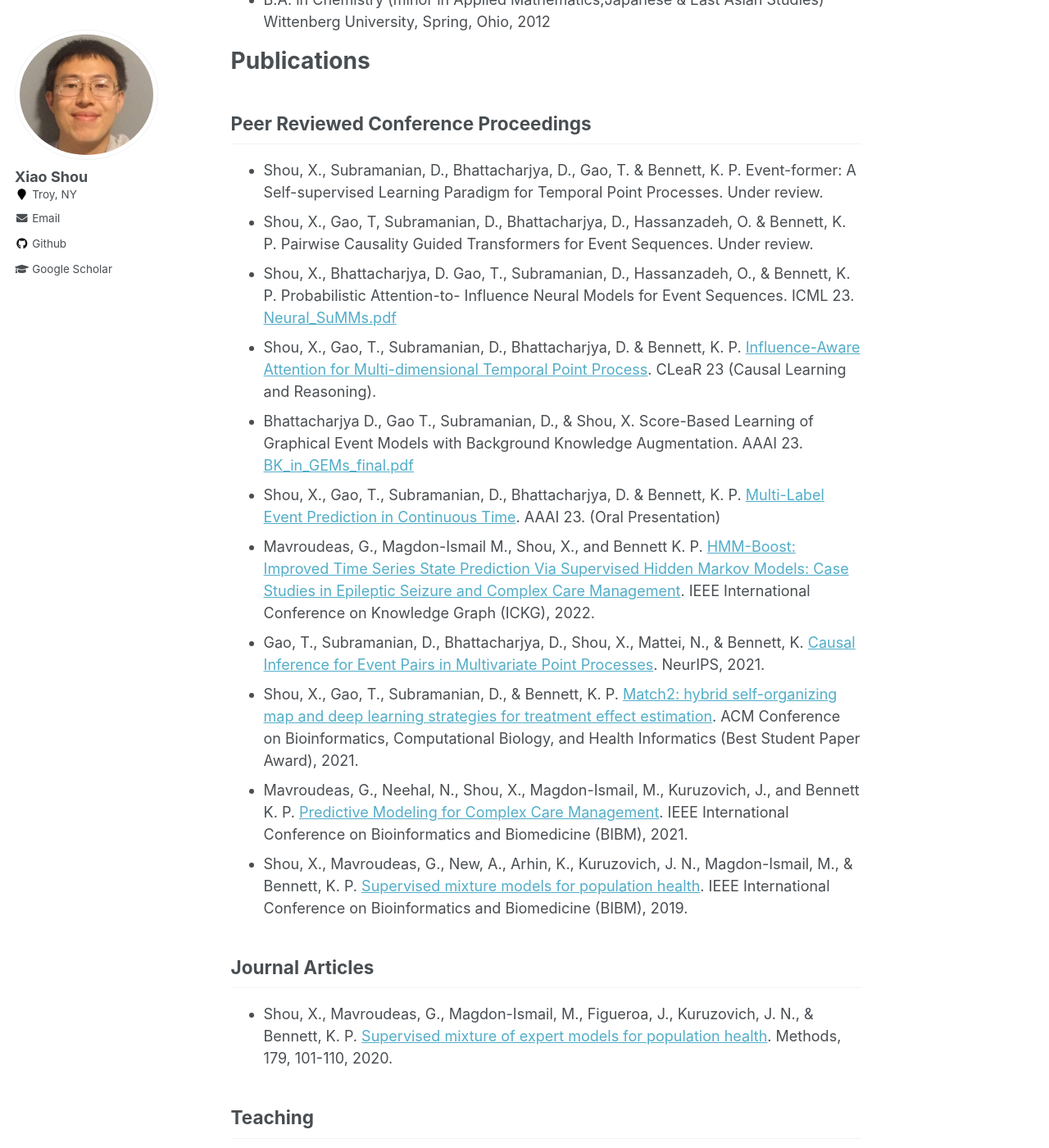
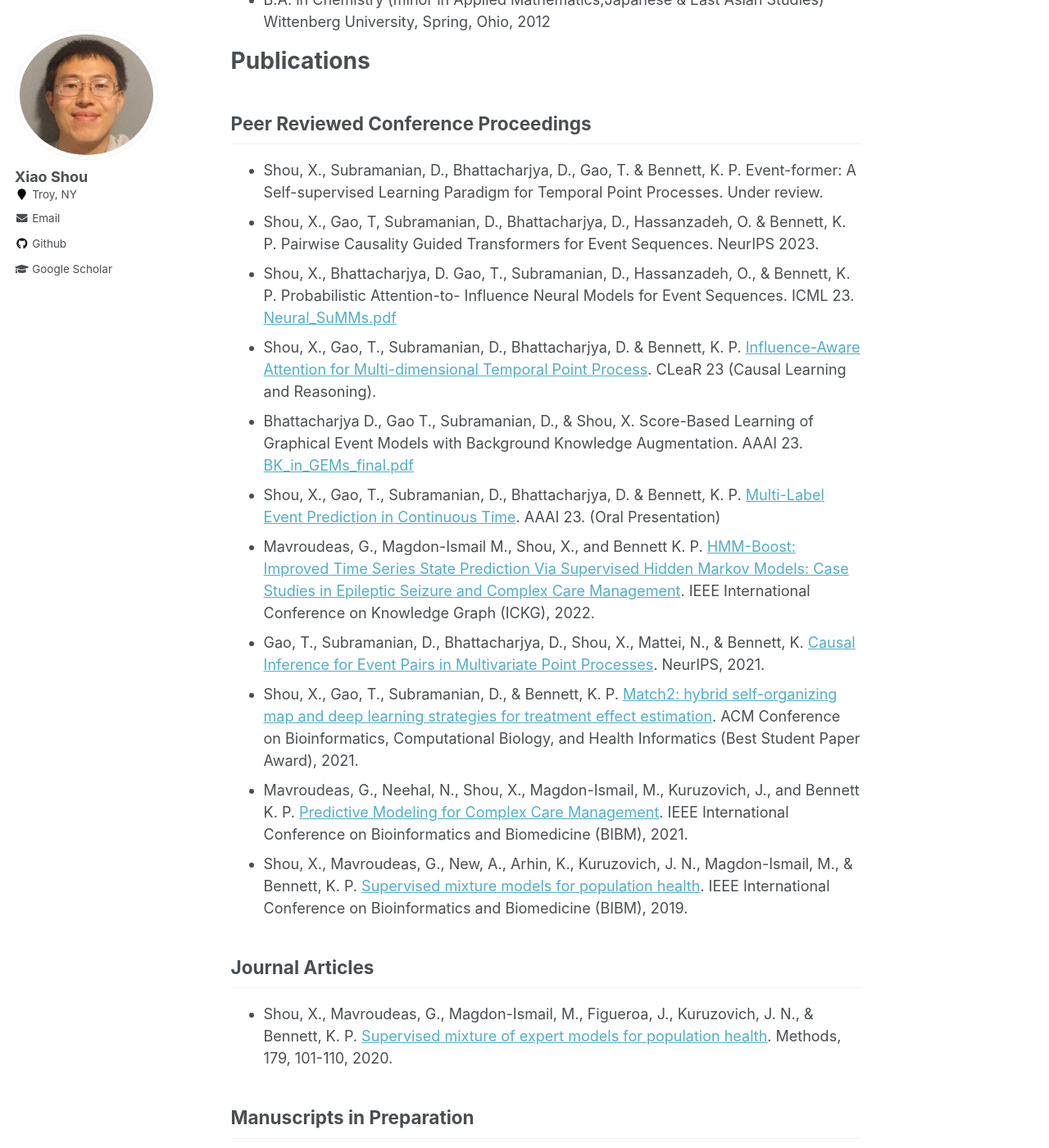
Before and after one commit to shou-xiao/shou-xiao1.github.io, a Jekyll site: the page built from _pages/about.md, in a window 1280 px wide and 1400 px high, scrolled down 701 px. Shown: the whole window at 82% size. Built offline with Jekyll 4.4.1, drawn with Linux system fonts in a browser that asks for light colours; some of the changed text lies outside the part shown.

Commit message:
Update about.md

```diff
--- a/_pages/about.md
+++ b/_pages/about.md
@@ -34,7 +34,7 @@ Publications
 Peer Reviewed Conference Proceedings
 -----
 * Shou, X., Subramanian, D., Bhattacharjya, D., Gao, T. & Bennett, K. P. Event-former: A Self-supervised Learning Paradigm for Temporal Point Processes. Under review.
-* Shou, X., Gao, T, Subramanian, D., Bhattacharjya, D., Hassanzadeh, O. & Bennett, K. P. Pairwise Causality Guided Transformers for Event Sequences. Under review.
+* Shou, X., Gao, T, Subramanian, D., Bhattacharjya, D., Hassanzadeh, O. & Bennett, K. P. Pairwise Causality Guided Transformers for Event Sequences. NeurIPS 2023.
 * Shou, X., Bhattacharjya, D. Gao, T., Subramanian, D., Hassanzadeh, O., & Bennett, K. P. Probabilistic Attention-to-
 Influence Neural Models for Event Sequences. ICML 23. [Neural_SuMMs.pdf](https://github.com/shou-xiao/shou-xiao.github.io/files/11568586/Neural_SuMMs.pdf)
 * Shou, X., Gao, T., Subramanian, D., Bhattacharjya, D. & Bennett, K. P. [Influence-Aware Attention for Multi-dimensional
@@ -52,6 +52,11 @@ AAAI 23. (Oral Presentation)
 Journal Articles
 -----
 * Shou, X., Mavroudeas, G., Magdon-Ismail, M., Figueroa, J., Kuruzovich, J. N., & Bennett, K. P. [Supervised mixture of expert models for population health](https://www.sciencedirect.com/science/article/abs/pii/S1046202320300438). Methods, 179, 101-110, 2020.
+
+Manuscripts in Preparation
+-----
+* Continuous Time Transformer Point Process.
+* Causal Transformer for Well-Timed Sequential Recommendation.
 
 
 Teaching
```
